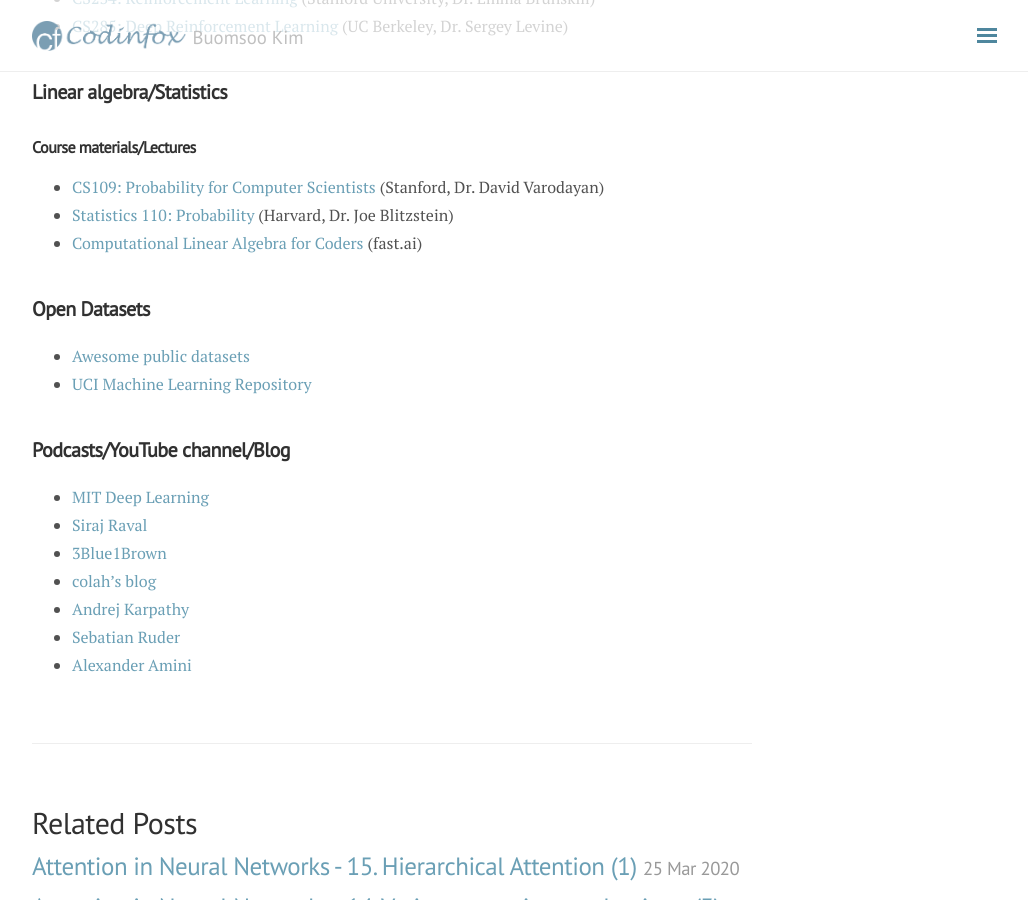
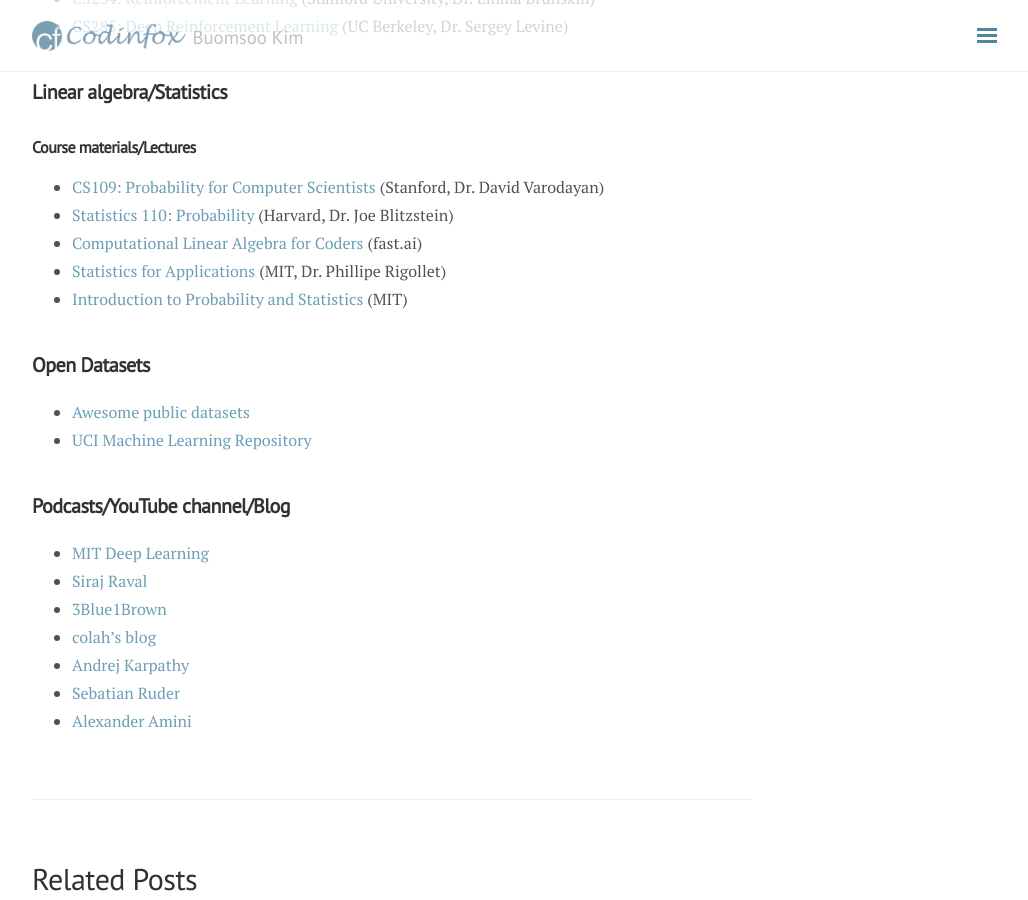
Before and after one commit to buomsoo-kim/buomsoo-kim.github.io, a Jekyll site: the page built from _posts/2020-03-25-Data-science-study-materials.md.md, in a window 1280 px wide and 900 px high, scrolled down 2643 px. Shown: the whole window, without its empty margins (248-1276 px from the left). Built offline with Jekyll 4.4.1, drawn with Linux system fonts in a browser that asks for light colours; nearby versions of some CDN libraries; comment, search, counter and statistics services are not loaded.

Commit message:
Update 2020-03-25-Data-science-study-materials.md.md

```diff
--- a/_posts/2020-03-25-Data-science-study-materials.md.md
+++ b/_posts/2020-03-25-Data-science-study-materials.md.md
@@ -94,6 +94,8 @@
 - [CS109: Probability for Computer Scientists](http://web.stanford.edu/class/cs109//?fbclid=IwAR1OBt4-tKwVgP5GsjHaVDdX7QdEYAlrI45vv_4tk56Se-pEpY_LLYn9Wk4) (Stanford, Dr. David Varodayan)
 - [Statistics 110: Probability](https://projects.iq.harvard.edu/stat110/home) (Harvard, Dr. Joe Blitzstein)
 - [Computational Linear Algebra for Coders](https://github.com/fastai/numerical-linear-algebra/blob/master/README.md) (fast.ai)
+- [Statistics for Applications](https://ocw.mit.edu/courses/mathematics/18-650-statistics-for-applications-fall-2016/) (MIT, Dr. Phillipe Rigollet)
+- [Introduction to Probability and Statistics](https://ocw.mit.edu/courses/mathematics/18-05-introduction-to-probability-and-statistics-spring-2014/) (MIT)
 
 
 ## Open Datasets
```
